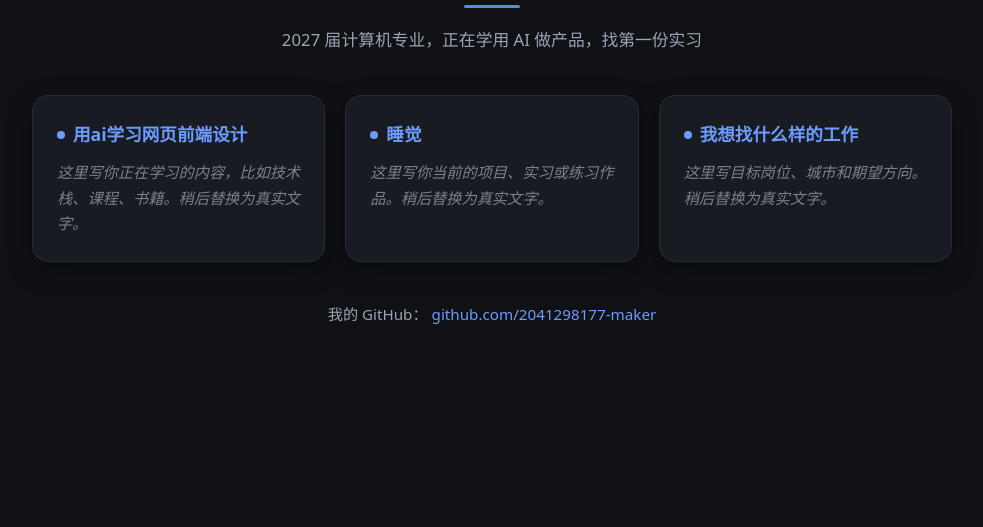
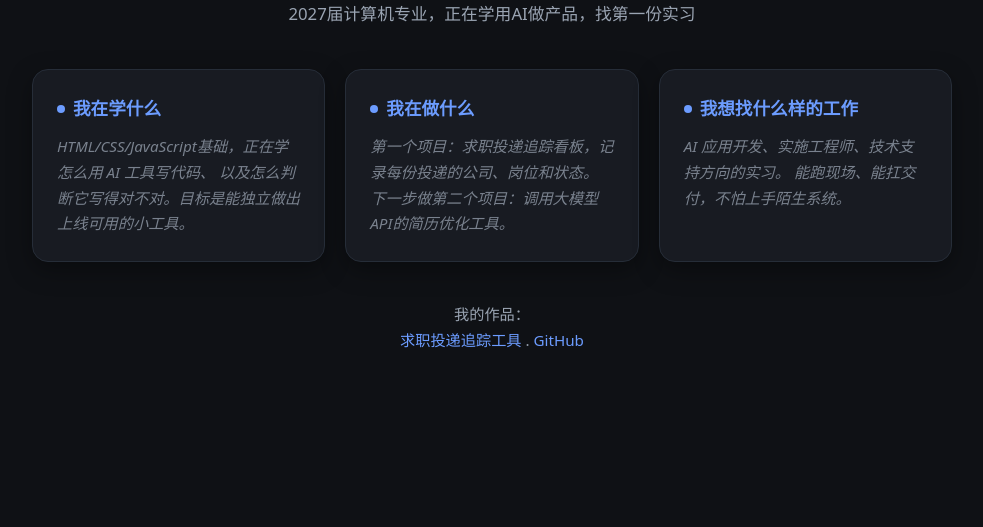
Before and after one commit to 2041298177-maker/my-first-page, a plain HTML site: page index.html in a window 1280 px wide. Shown: the part 273-800 px from the top of the page, without its empty margins (148-1131 px from the left). Drawn offline with Linux system fonts and the light colour scheme.

Commit message:
Add files via upload

```diff
--- a/index.html
+++ b/index.html
@@ -179,7 +179,7 @@
     <header class="header">
       <h1 class="name">ggbond</h1>
       <div class="divider"></div>
-      <p class="tagline">2027 届计算机专业，正在学用 AI 做产品，找第一份实习</p>
+      <p class="tagline">2027届计算机专业，正在学用AI做产品，找第一份实习</p>
     </header>
 
     <!-- 中部区域：三张卡片 -->
@@ -187,31 +187,38 @@
 
       <!-- 卡片 1：我在学什么 -->
       <section class="card">
-        <h2>用ai学习网页前端设计</h2>
-        <p class="placeholder">这里写你正在学习的内容，比如技术栈、课程、书籍。稍后替换为真实文字。</p>
+        <h2>我在学什么</h2>
+        <p class="placeholder">HTML/CSS/JavaScript基础，正在学怎么用 AI 工具写代码、
+以及怎么判断它写得对不对。目标是能独立做出上线可用的小工具。</p>
       </section>
 
       <!-- 卡片 2：我在做什么 -->
       <section class="card">
-        <h2>睡觉</h2>
-        <p class="placeholder">这里写你当前的项目、实习或练习作品。稍后替换为真实文字。</p>
+        <h2>我在做什么</h2>
+        <p class="placeholder">第一个项目：求职投递追踪看板，记录每份投递的公司、岗位和状态。
+下一步做第二个项目：调用大模型API的简历优化工具。</p>
       </section>
 
       <!-- 卡片 3：我想找什么样的工作 -->
       <section class="card">
         <h2>我想找什么样的工作</h2>
-        <p class="placeholder">这里写目标岗位、城市和期望方向。稍后替换为真实文字。</p>
+        <p class="placeholder">AI 应用开发、实施工程师、技术支持方向的实习。
+能跑现场、能扛交付，不怕上手陌生系统。</p>
       </section>
 
     </main>
 
     <!-- 底部区域：GitHub 链接（href 用 # 占位，之后换成真实地址） -->
     <footer class="footer">
-      <p>
-        我的 GitHub：
-        <a href="#" target="_blank" rel="noopener">github.com/2041298177-maker</a>
-      </p>
-    </footer>
+       <p>我的作品：</p>
+       <p>
+        <a href="https://2041298177-maker.github.io/job-tracker/" target="_blank">
+      求职投递追踪工具
+        </a>
+        .
+    <a href="https://github.com/2041298177-maker" target="_blank">GitHub</a>
+  </p>
+</footer>
 
   </div>
 </body>
```
